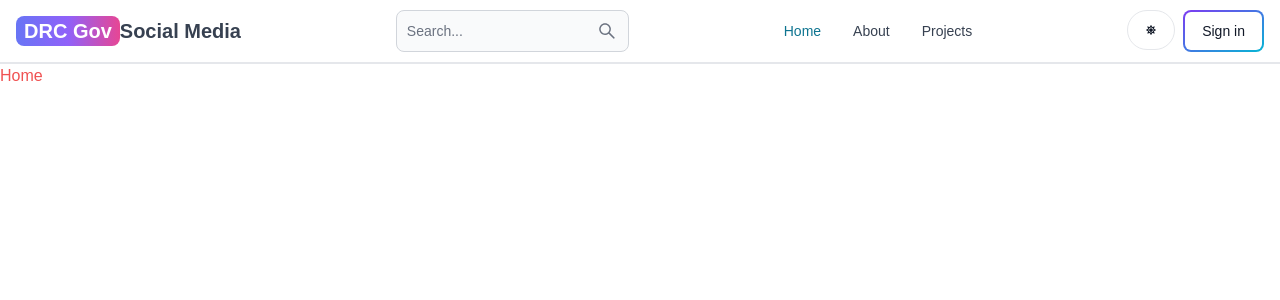
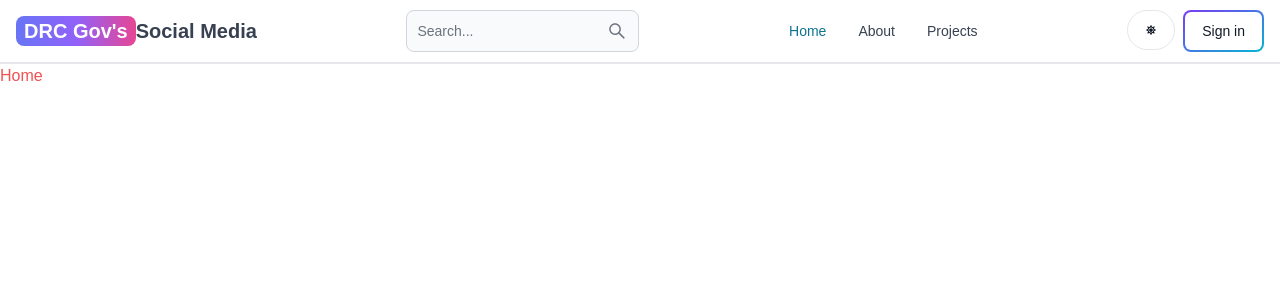
Before and after one commit to henriquetHCorP/drc-gov-social-media, a Next.js app: page / in a window 1280 px wide. Shown: the top 300 px of the page. Built offline with nearby package versions, Linux system fonts and the light colour scheme; no server answers.

Commit message:
fix &apos;

```diff
--- a/src/app/Components/Header.jsx
+++ b/src/app/Components/Header.jsx
@@ -19,7 +19,7 @@
           className='self-center whitespace-nowrap text-sm sm:text-xl font-semibold dark:text-white'
         >
           <span className="px-2 py-1 bg-gradient-to-r from-indigo-500 via-purple-500 to-pink-500 rounded-lg text-white">
-               DRC Gov
+               DRC Gov&apos;s
           </span>
            Social Media
         </Link>
--- a/src/app/sign-in/[[...sign-in]]/page.jsx
+++ b/src/app/sign-in/[[...sign-in]]/page.jsx
@@ -1,6 +1,9 @@
+"use client"
 import { SignIn } from '@clerk/nextjs'
 
+
 export default function SignInPage() {
+
   return (
     <div className="flex items-center justify-center p-3">
         <SignIn />
```
